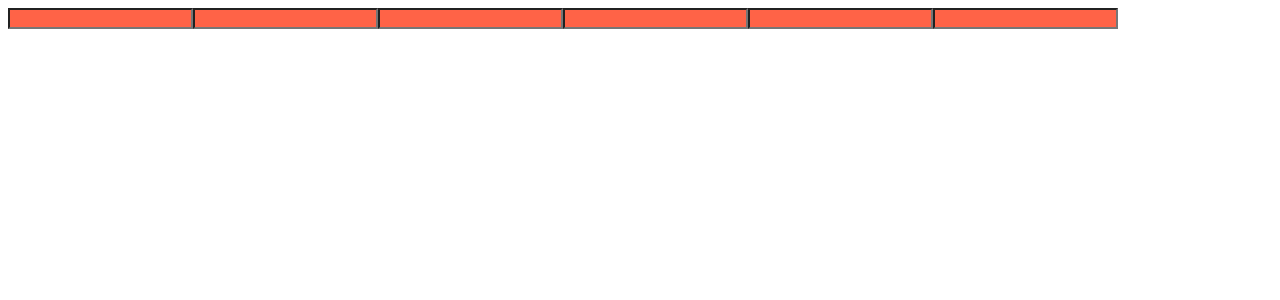
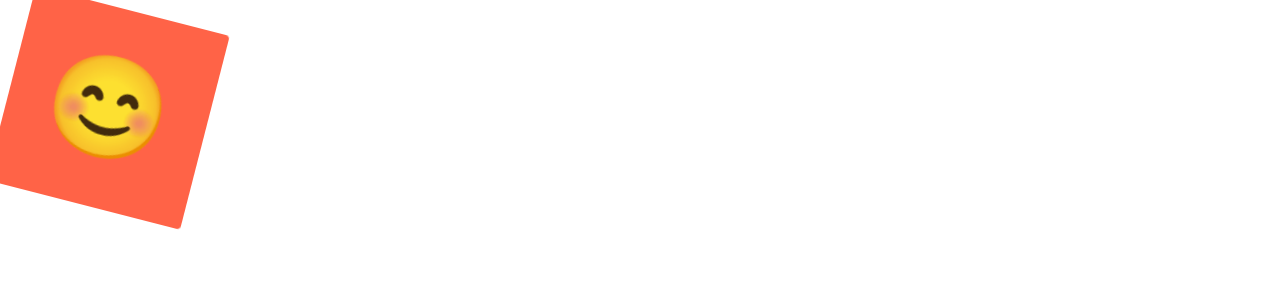
Before and after one commit to Attmoon/react-masterclass, a React (Create React App) app: page / in a window 1280 px wide. Shown: the top 300 px of the page. Built offline with nearby package versions, Linux system fonts and the light colour scheme.

Commit message:
Animation

```diff
--- a/src/App.js
+++ b/src/App.js
@@ -1,36 +1,44 @@
-import styled from "styled-components";
+import styled, { keyframes } from "styled-components";
 
-const Father = styled.div`
+const Wrapper = styled.div`
   display: flex;
-  `;
+`;
+
+const rotationAnimation = keyframes`
+  0% {
+    transform: rotatae(0deg);
+    border-radius: 0px;
+  }
+  50% {
+    transform: rotate(360deg);
+    border-radius: 100px;
+  }
+  100% {
+    transform: rotatae(0deg);
+    border-radius: 0px;
+  }
+`;
+
+
 const Box = styled.div`
-  background-color: ${(props => props.bgColor)};
-  width: 100px;
-  height: 100px;
-`;
-const Circle = styled(Box)`
-  border-radius: 50px;
-`;
-const Btn = styled.button`
-color: white;
-background-color: tomato;
-border: 0;
-border-radius: 15px;
-`;
-const Input = styled.input.attrs({ required: true })`
+  height: 200px;
+  width: 200px;
   background-color: tomato;
+  display: flex;
+  justify-content: center;
+  align-items: center;
+  animation: ${rotationAnimation} 1s linear infinite;
+  span {
+    font-size: 100px;}
 `;
 
 function App() {
   return  (
-    <Father as="header">
-      <Input/>
-      <Input/>
-      <Input/>
-      <Input/>
-      <Input/>
-      <Input/>
-    </Father>
+    <Wrapper>
+      <Box>
+        <span>😊</span>
+      </Box>
+    </Wrapper>
   );
 }
 
```
